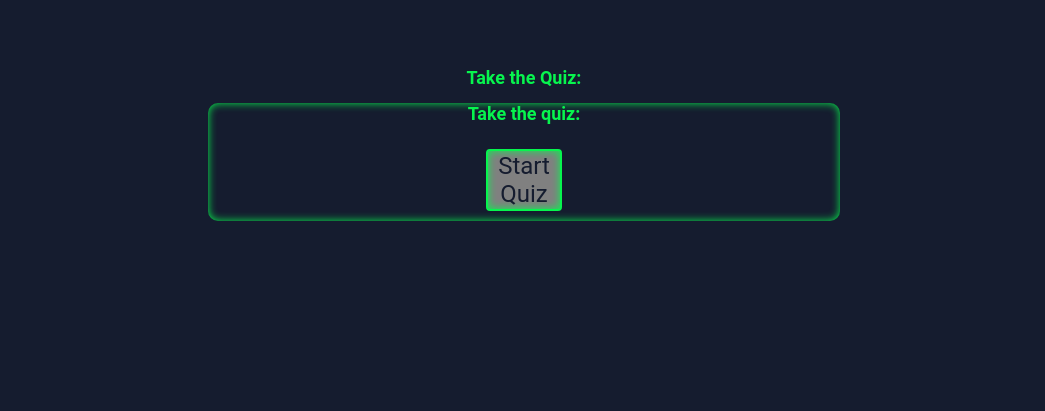
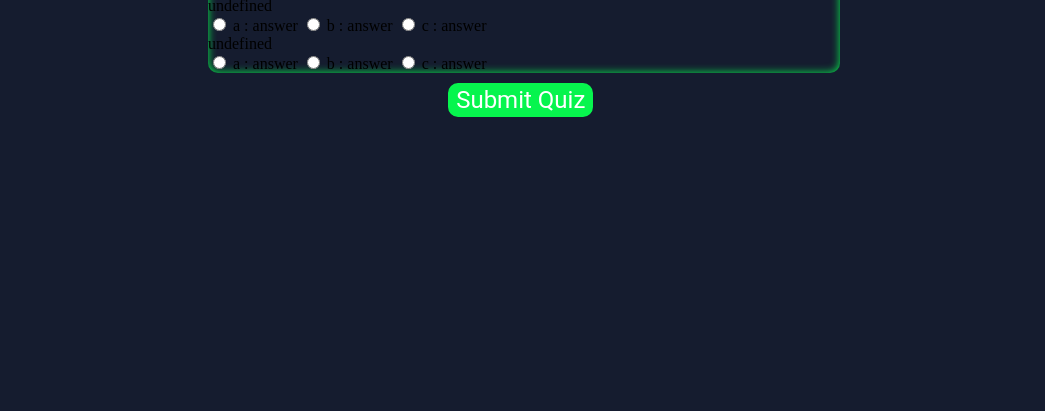
Before and after one commit to elizabethdberube/Coding-Quiz, a plain HTML site: page Index.html in a window 1280 px wide. Shown: the part 389-800 px from the top of the page, without its empty margins (116-1161 px from the left). Drawn offline with Linux system fonts and the light colour scheme.

Commit message:
Added theResults function.

```diff
--- a/Index.html
+++ b/Index.html
@@ -8,12 +8,16 @@
 
 <body>
     <header class="top">
-    <h1>Are you ready to code?</h1>
+        <h1>Are you ready to code?</h1>
     </header>
-    <div><h2>Take the Quiz:</h2></div>
-    <div class="quiz-box">
 
-        <h2>Take the quiz:</h2>
-      <button id="start-quiz" class="btn">Start Quiz</button>
+    <div>
+        <h2>Test your knowledge:</h2>
     </div>
+
+  <div class="quiz-box" id="quiz"></div>
+  <button class="btn" id="submit">Submit Quiz</button>
+ <div id="results"></div>
+<script src="./script.js"></script>
+
 </body>
--- a/script.js
+++ b/script.js
@@ -0,0 +1,114 @@
+
+var quizBox = document.getElementById('quiz');
+var resultsBox = document.getElementById('results');
+var submit = document.getElementById('submit');
+
+
+var questions = [{
+    question: "question?",
+    answers: {
+        a: "answer",
+        b: "answer",
+        c: "answer"
+    },
+
+    correct: "c"
+},
+{
+    question: "question?",
+    answers: {
+        a: "answer",
+        b: "answer",
+        c: "answer"
+    },
+    correct: "c"
+},
+{
+    question: "question?",
+    answers: {
+        a: "answer",
+        b: "answer",
+        c: "answer"
+    },
+    correct: "c"
+},
+{
+    question: "question?",
+    answers: {
+        a: "answer",
+        b: "answer",
+        c: "answer"
+    },
+    correct: "c"
+},
+{
+    question: "question?",
+    answers: {
+        a: "answer",
+        b: "answer",
+        c: "answer"
+    },
+    correct: "c"
+},
+
+];
+function codeQuiz() {
+
+    var output = [];
+
+    questions.forEach(
+        (theQuestion, questionAmount) => {
+
+            var answers = [];
+
+            for (letter in theQuestion.answers) {
+
+                answers.push(
+                    `<label>
+              <input type="radio" name="question${questionAmount}" value="${letter}">
+              ${letter} :
+              ${theQuestion.answers[letter]}
+              </label>`
+                );
+            }
+
+            output.push(
+                `<div class="question"> ${theQuestion.questions} </div>
+        <div class="answers"> ${answers.join('')} </div>`
+            );
+        }
+    );
+
+
+    quizBox.innerHTML = output.join('');
+}
+
+submit.addEventListener('click', theResults);
+
+function theResults() {
+    var answersBox = quizBox.querySelectorAll('.answers');
+    let numAmount = 0;
+
+    questions.forEach((theQuestion, questionAmount) => {
+        var answerBox = answersBox[questionAmount];
+        var select = `input[name=question${questionAmount}]:checked`;
+        var userInput = (answerBox.querySelector(select) || {}).value;
+
+        if (userInput === theQuestion.correct) {
+
+            numAmount++;
+
+            answersBox[questionAmount].style.color = '#e7f709';
+        }
+        else {
+            answersBox[questionAmount].style.color = 'red';
+        }
+    });
+
+    resultsBox.innerHTML = `${numAmount} out of ${questions.length}`;
+
+}
+console.log(codeQuiz);
+console.log(theResults);
+
+codeQuiz();
--- a/style.css
+++ b/style.css
@@ -2,6 +2,8 @@
     --green: #07f54e;
     --blue:  #151c2f;
     --grey: gray;
+    --white: white;
+
   }
 
   body {
@@ -12,7 +14,7 @@
   .top {
     color: var(--green);
     text-align: center;
-    font-size: 62px;
+    font-size: 48px;
     font-family: 'roboto','Segoe UI', Tahoma, Geneva, Verdana, sans-serif;
 
   }
@@ -22,7 +24,9 @@
     text-align: center;
     font-size: 18px;
     font-family: 'roboto','Segoe UI', Tahoma, Geneva, Verdana, sans-serif;
+    padding-bottom: 10px;
   }
+
   /* Quiz box */
 
   .quiz-box {
@@ -33,12 +37,30 @@
    border-width: 5px;
    margin: auto;
 
-
   }
 
+  /*timer */
+
+  /*.timer {
+    color: var(--green);
+    text-align: center;
+    font-size: 18px;
+    font-family: 'roboto','Segoe UI', Tahoma, Geneva, Verdana, sans-serif;
+    padding-top: 10px;
+  }
+
+  .timer-2 {
+    color: var(--green);
+    text-align: center;
+    font-size: 18px;
+    font-family: 'roboto','Segoe UI', Tahoma, Geneva, Verdana, sans-serif;
+  }*/
+
+ /* button */
+
   .btn {
-    color: var(--blue);
-    background-color: var(--grey);
+    color: var(--white);
+    background-color: var(--green);
     text-align: center;
     font-size: 24px;
     font-family: 'roboto','Segoe UI', Tahoma, Geneva, Verdana, sans-serif;
@@ -48,6 +70,26 @@
     margin-left: 44%;
     margin-right: 44%;
     border: 2px solid var(--green);
-    box-shadow:inset 0px 0px 8px var(--green);
-    border-radius: 4px;
+    box-shadow:inset 8px 8px 8px var(--green);
+    border-radius: 10px;
   }
+
+  /*.btn-2 {
+    color: var(--white);
+    background-color: var(--green);
+    text-align: center;
+    font-size: 24px;
+    font-family: 'roboto','Segoe UI', Tahoma, Geneva, Verdana, sans-serif;
+    display: inline-block;
+    margin-top: 10px;
+    margin-bottom: 10px;
+    margin-left: 46%;
+    margin-right: 46%;
+    border: 2px solid var(--green);
+    box-shadow:inset 8px 8px 8px var(--green);
+    border-radius: 10px;
+  } */
+
+  h2 {
+    margin: auto;
+  }
```
